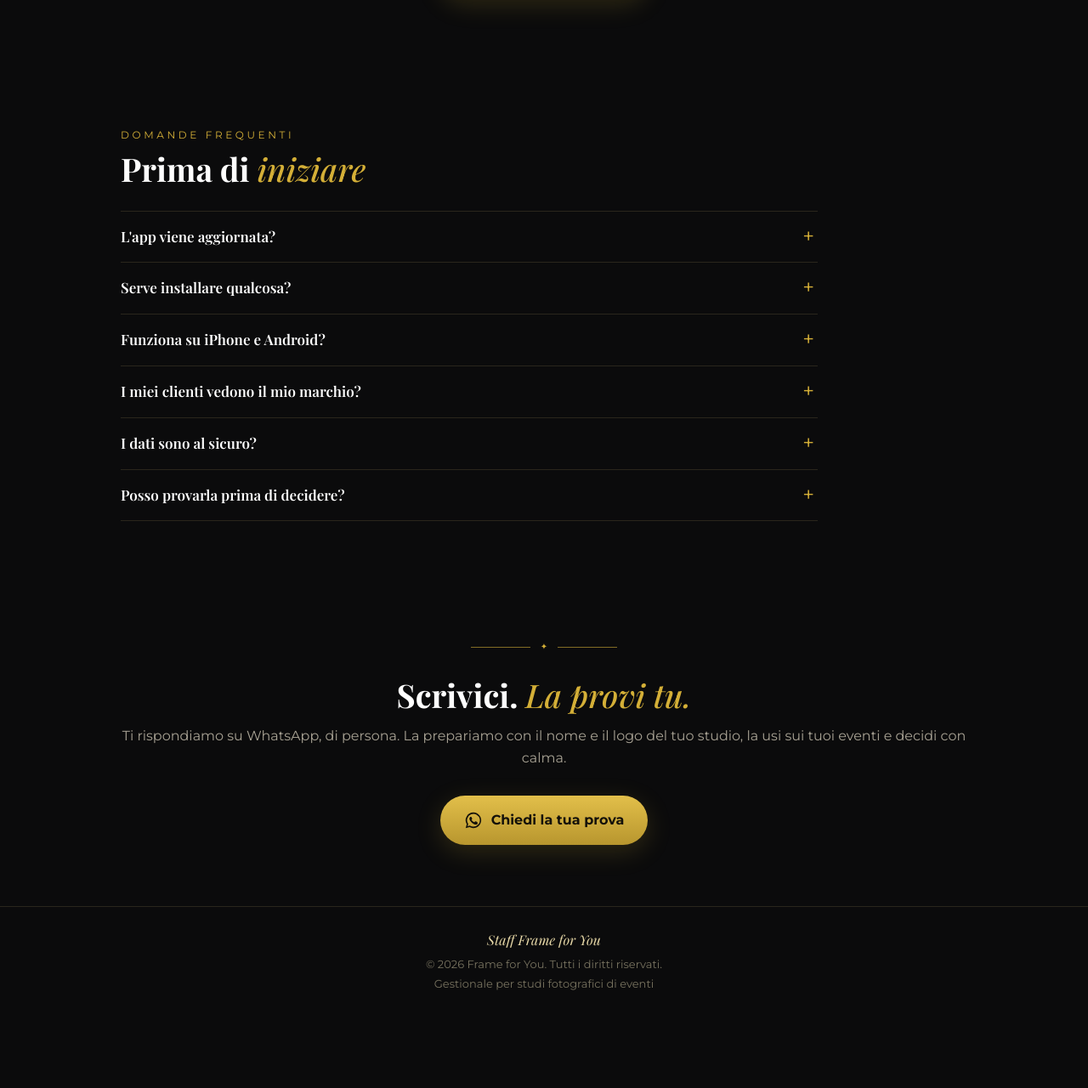
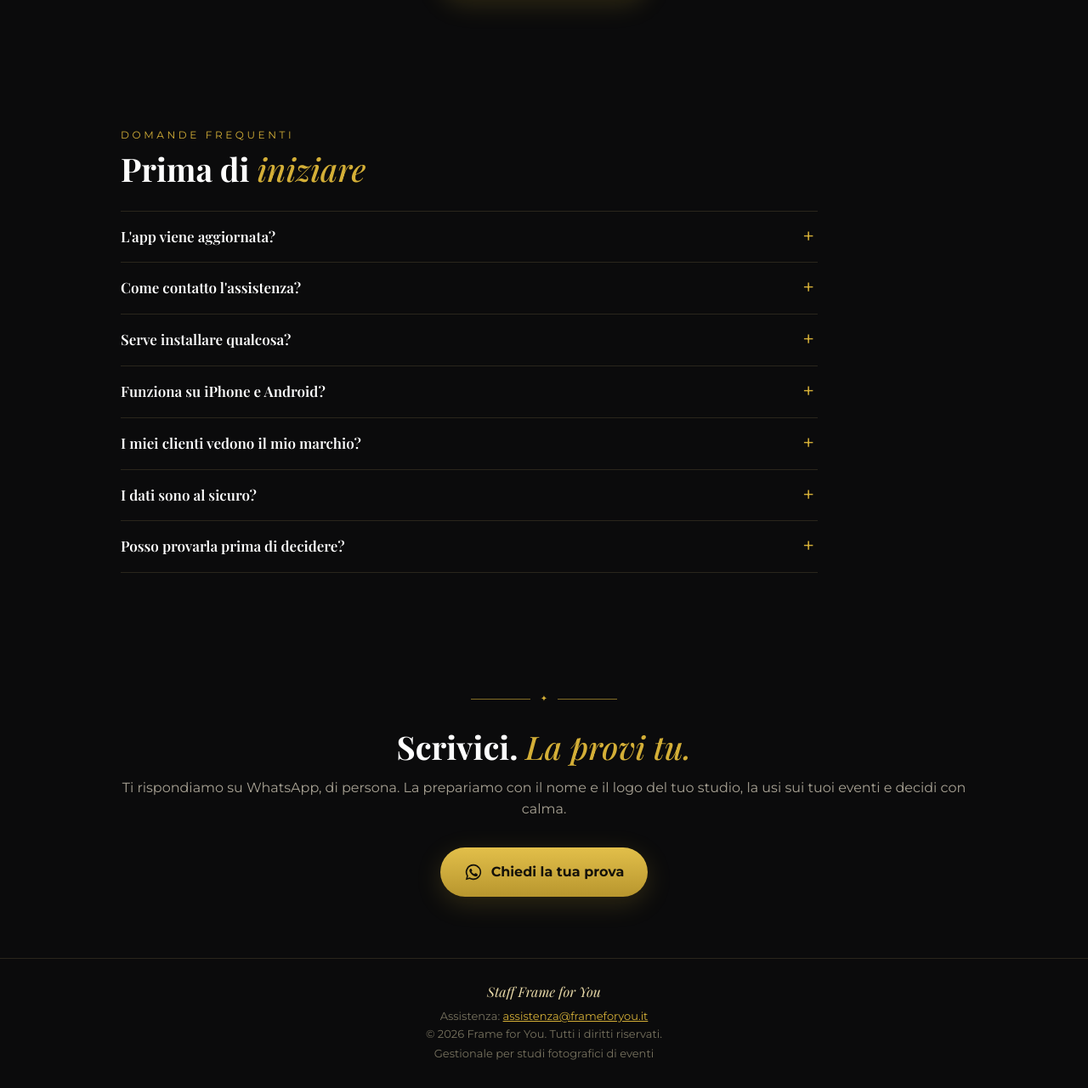
Before and after one commit to infinityframestudios-rgb/frameforyou-sito, a plain HTML site: page index.html in a window 1280 px wide. Shown: the part 6889-8169 px from the top of the page at 85% size. Before the commit the page ends 8087 px from the top, so only its background shows below. Drawn offline with Linux system fonts and the light colour scheme.

Commit message:
Email assistenza

```diff
--- a/index.html
+++ b/index.html
@@ -303,6 +303,7 @@ footer .tag{margin-top:2px}
   <h2>Prima di <em>iniziare</em></h2>
   <div class="faq">
    <details><summary>L'app viene aggiornata?</summary><p>Sì, Frame for You è in aggiornamento continuo. Miglioramenti e nuove funzioni arrivano da soli sull'app, senza reinstallare nulla e senza perdere i dati.</p></details>
+   <details><summary>Come contatto l'assistenza?</summary><p>Scrivici a <a href="mailto:assistenza@frameforyou.it" style="color:var(--gold)">assistenza@frameforyou.it</a> oppure su WhatsApp. Rispondiamo noi, persone vere, e ti aiutiamo a sistemare qualsiasi dubbio sull'app.</p></details>
    <details><summary>Serve installare qualcosa?</summary><p>No. Frame for You si apre dal browser. Se vuoi averla a portata di mano, la aggiungi alla schermata Home del telefono o del computer e si comporta come una normale app, con la sua icona e gli aggiornamenti automatici.</p></details>
    <details><summary>Funziona su iPhone e Android?</summary><p>Sì, funziona su iPhone, Android, tablet e computer, sia Mac sia Windows. I dati si sincronizzano tra i dispositivi, quindi puoi iniziare un preventivo dal telefono e finirlo in studio.</p></details>
    <details><summary>I miei clienti vedono il mio marchio?</summary><p>Sì, il logo si vede. L'app si apre già con il nome e il marchio del tuo studio, e lo stesso logo compare su preventivi, contratti, ricevute e gallerie. I clienti vedono il tuo studio, non Frame for You.</p></details>
@@ -325,6 +326,7 @@ footer .tag{margin-top:2px}
 
 <footer>
   <p class="sign">Staff Frame for You</p>
+  <p>Assistenza: <a href="mailto:assistenza@frameforyou.it" style="color:var(--gold)">assistenza@frameforyou.it</a></p>
   <p>© 2026 Frame for You. Tutti i diritti riservati.</p>
   <p class="tag">Gestionale per studi fotografici di eventi</p>
 </footer>
```
